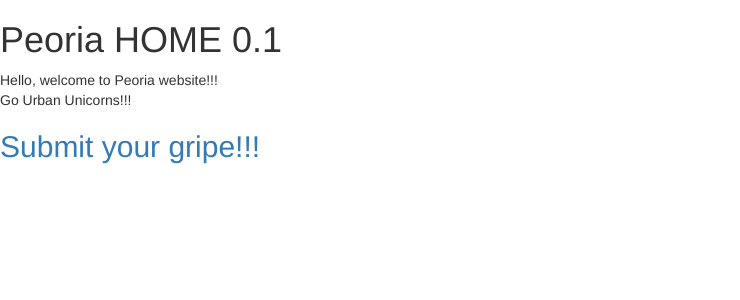
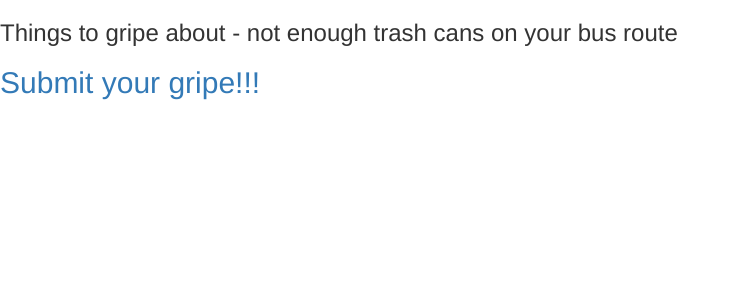
Before and after one commit to urban-unicorns/website, a Django app: page /peoria/trash/ in a window 1280 px wide. Shown: the top 300 px of the page, without its empty margins (0-740 px from the left). Run offline with Django 3.2, Linux system fonts and the light colour scheme; some libraries are stand-ins or nearby versions.

Commit message:
Describing the trash static html

```diff
--- a/peoria/templates/peoria/trash.html
+++ b/peoria/templates/peoria/trash.html
@@ -10,10 +10,7 @@ Peoria Trash Cans
 
 {% load static %}
 {% block body %}
-    <h1>Peoria HOME 0.1</h1>
-    Hello, welcome to Peoria website!!!</br>
-    Go Urban Unicorns!!!
-
+    <h3>Things to gripe about - not enough trash cans on your bus route</h3>
        <script>
 
                 var width = 1050,
```
